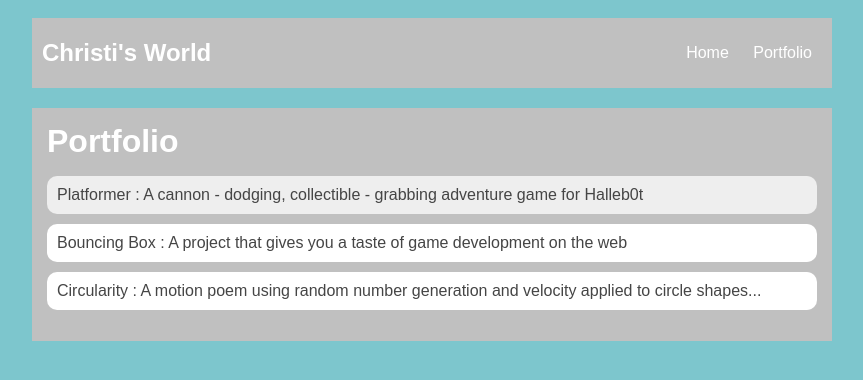
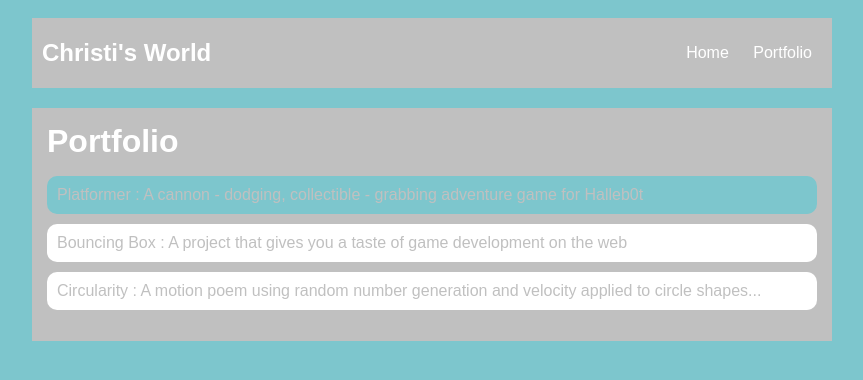
Before and after one commit to christib2/butlerchristi.github.io, a plain HTML site: page portfolio.html in a window 1280 px wide. In both pictures the pointer is over the item 640 px from the left and 195 px from the top of the page. Shown: the whole page, without its empty margins (208-1071 px from the left). Drawn offline with Linux system fonts and the light colour scheme.

Commit message:
add portfolio.html file

```diff
--- a/style.css
+++ b/style.css
@@ -79,10 +79,10 @@ h2, h3 {
 }
 
 #portfolio li:hover {
-    background: #eee;
+    background: rgb(125, 198, 205);
 }
 
 #portfolio a {
     text-decoration: none;
-    color: #454545;
+    color: silver;
 }
```
